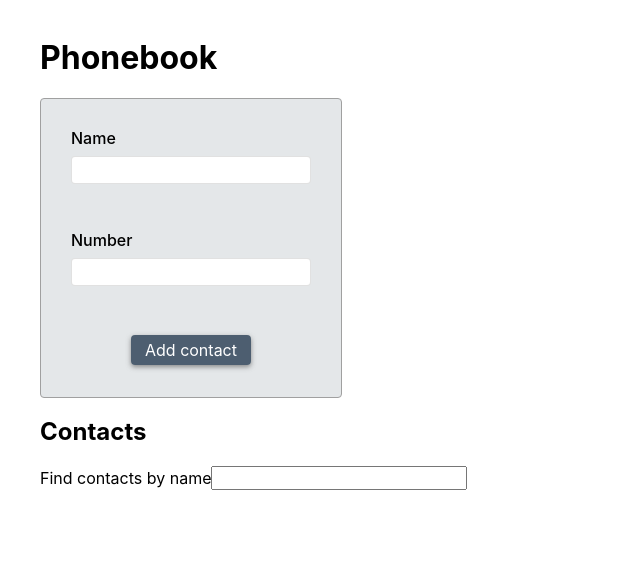
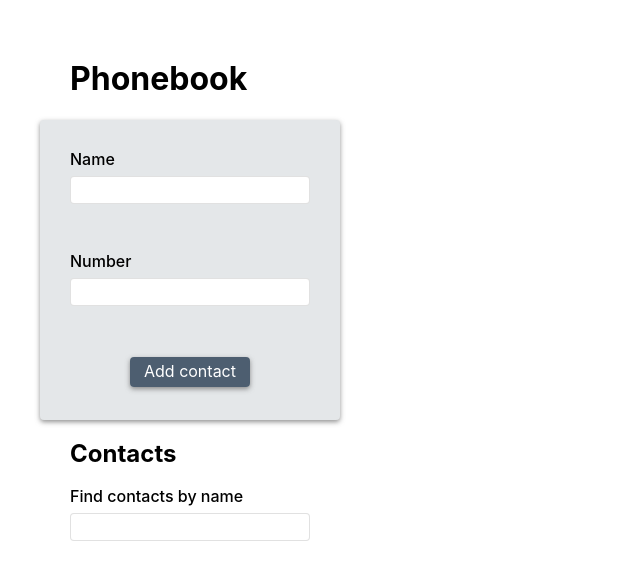
Before and after one commit to Sergey-Ryabko-84/goit-react-hw-02-phonebook, a React (Create React App) app: page / in a window 1280 px wide. Shown: the top 580 px of the page, without its empty margins (0-640 px from the left). Built offline with nearby package versions, Linux system fonts and the light colour scheme.

Commit message:
adds filter styles

```diff
--- a/src/components/App.jsx
+++ b/src/components/App.jsx
@@ -2,8 +2,9 @@ import { Component } from 'react';
 import { nanoid } from 'nanoid';
 import { ContactForm } from './ContactForm/ContactForm';
 import { ContactList } from './ContactList/ContactList';
+import { Filter } from './Filter/Filter';
 import { GlobalStyle } from './GlobalStyle';
-import { Filter } from './Filter/Filter';
+import { AppWrapper } from './App.styled'
 
 export class App extends Component {
   state = {
@@ -52,7 +53,7 @@ export class App extends Component {
 
   render() {
     return (
-      <div>
+      <AppWrapper>
         <GlobalStyle />
         <h1>Phonebook</h1>
         <ContactForm handleSubmit={this.onSubmit} />
@@ -64,7 +65,7 @@ export class App extends Component {
           value={this.state.filter}
           deleteHandler={this.deleteContact}
         />
-      </div>
+      </AppWrapper>
     );
   }
 }
--- /dev/null
+++ b/src/components/App.styled.js
@@ -0,0 +1,10 @@
+import styled from 'styled-components';
+
+export const AppWrapper = styled.div`
+  padding: 40px;
+
+  h1,
+  h2 {
+    margin-left: 30px;
+  }
+`;
--- a/src/components/ContactForm/ContactForm.styled.js
+++ b/src/components/ContactForm/ContactForm.styled.js
@@ -10,7 +10,7 @@ export const FormWrapper = styled(Form)`
   min-height: 300px;
   background-color: #2b405520;
   border-radius: 4px;
-  border: 1px solid #a0a0a0;
+  box-shadow: rgba(99, 99, 99, 0.7) 0px 2px 5px 0px;
 `;
 
 export const InputLabel = styled.label`
--- a/src/components/Filter/Filter.jsx
+++ b/src/components/Filter/Filter.jsx
@@ -1,12 +1,18 @@
 import PropTypes from 'prop-types';
+import { FilterWrapper, FilterInput, FilterLabel } from './Filter.styled';
 
 export const Filter = ({ handleFilter, value }) => (
-  <>
-    <label htmlFor="filter">
+  <FilterWrapper>
+    <FilterLabel htmlFor="filter">
       Find contacts by name
-      <input type="text" name="filter" onChange={handleFilter} value={value} />
-    </label>
-  </>
+      <FilterInput
+        type="text"
+        name="filter"
+        onChange={handleFilter}
+        value={value}
+      />
+    </FilterLabel>
+  </FilterWrapper>
 );
 
 Filter.propTypes = {
--- a/src/components/Filter/Filter.styled.js
+++ b/src/components/Filter/Filter.styled.js
@@ -0,0 +1,24 @@
+import styled from 'styled-components';
+
+export const FilterWrapper = styled.div`
+  padding: 0 30px;
+`;
+
+export const FilterInput = styled.input`
+  width: 240px;
+  height: 28px;
+  margin: 8px 0;
+  border-radius: 4px;
+  border: 1px solid #a0a0a050;
+  outline: none;
+
+  :focus {
+    border: 2px solid #2b407580;
+  }
+`;
+
+export const FilterLabel = styled.label`
+  display: flex;
+  flex-direction: column;
+  font-weight: 500;
+`;
--- a/src/components/GlobalStyle.js
+++ b/src/components/GlobalStyle.js
@@ -3,7 +3,7 @@ import 'modern-normalize';
 
 export const GlobalStyle = createGlobalStyle`
     body {
-        margin: 40px;
+        margin: 0;
         font-family: -apple-system, BlinkMacSystemFont, 'Segoe UI', 'Roboto', 'Oxygen',
         'Ubuntu', 'Cantarell', 'Fira Sans', 'Droid Sans', 'Helvetica Neue',
         sans-serif;
```
